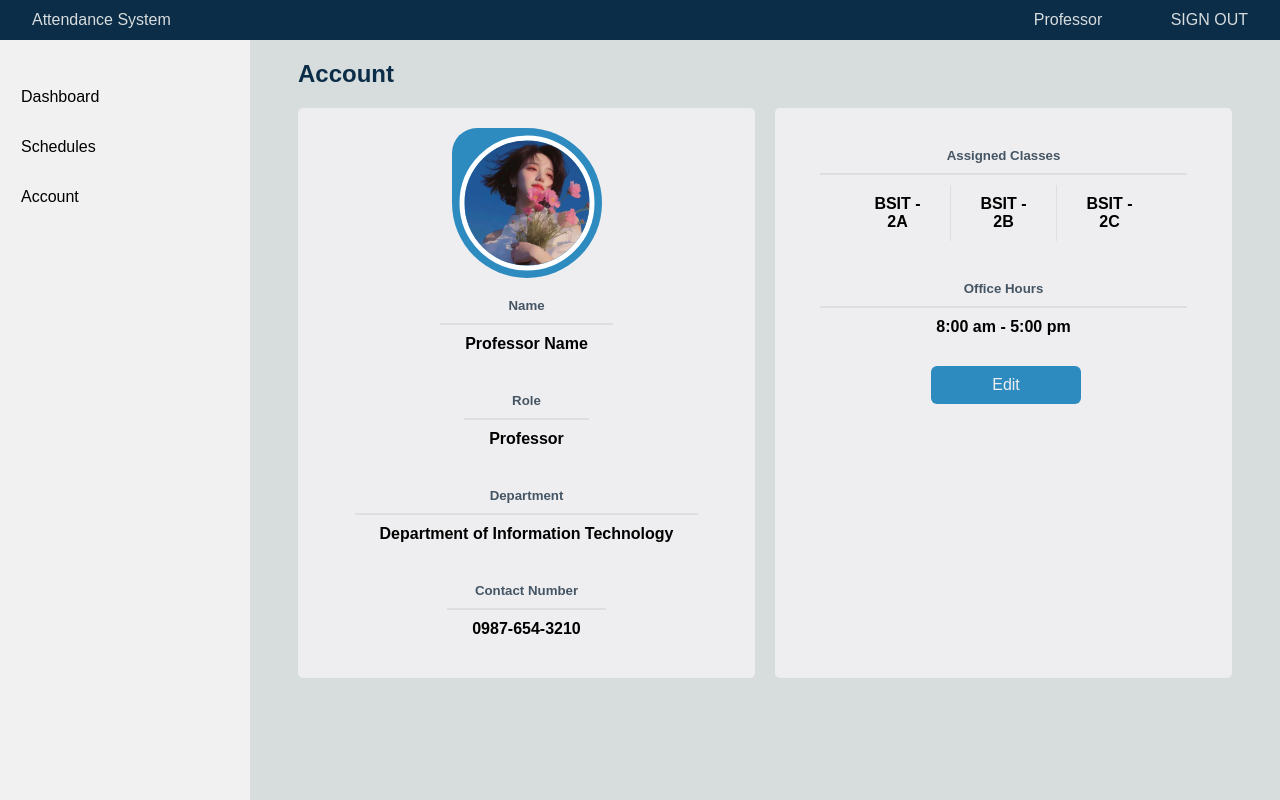
After one commit to GetALifehahaha/Attendance, a PHP site: page /teacher_account.html in a window 1280 px wide. The commit adds this page. Run offline with PHP 8.4, Linux system fonts and the light colour scheme.

Commit message:
added account_page, adjusted sidebar, todo: dashboard +  link pages

```diff
--- /dev/null
+++ b/project_fiels/teacher_account.html
@@ -0,0 +1,94 @@
+<!DOCTYPE html>
+<html lang="en">
+
+<head>
+    <meta charset="UTF-8">
+    <meta name="viewport" content="width=device-width, initial-scale=1.0">
+    <title>Attendance System</title>
+    <link rel="stylesheet" href="teacher_page.css">
+    <script defer src="teacher_schedule.js"></script>
+</head>
+
+<body>
+    <nav id="navbar">
+        <h3>Attendance System</h3>
+        <div>
+            <span class="professor-name">Professor</span>
+            <a href="#" id="signOut">SIGN OUT</a>
+        </div>
+    </nav>
+
+    <div class="main">
+        <aside class="sidebar">
+            <ul class="options">
+                <li>
+                    Dashboard
+                </li>
+                <li>
+                    <span>
+                        <a href="teacher_schedule.html">Schedules</a>
+                    </span>
+                </li>
+                <li>
+                    <a href="teacher_account.html">Account</a>
+                </li>
+            </ul>
+        </aside>
+
+        <main>
+            <div class="breadcrumbs">
+                <h2>Account</h2>
+            </div>
+
+            <div class="grid account">
+                <div class="container profile">
+                    <div class="profile_picture">
+                        <img src="Assets/Sample_Images/profile.jpg" alt="" id="picture">
+                    </div>
+                    <div class="info_frame">
+                        <h5>Name</h5>
+                        <h4>Professor Name</h4>
+                    </div>
+                    <div class="info_frame">
+                        <h5>Role</h5>
+                        <h4>Professor</h4>
+                    </div>
+                    <div class="info_frame">
+                        <h5>Department</h5>
+                        <h4>Department of Information Technology</h4>
+                    </div>
+                    <div class="info_frame">
+                        <h5>Contact Number</h5>
+                        <h4>0987-654-3210</h4>
+                    </div>
+                </div>
+
+                <div class="container">
+                    <div class="info_frame">
+                        <h5>Assigned Classes</h5>
+                        <div class="horizontal_info">
+                            <h4>BSIT - 2A</h4>
+                            <h4>BSIT - 2B</h4>
+                            <h4>BSIT - 2C</h4>
+                        </div>
+                    </div>
+                    <div class="info_frame">
+                        <h5>Office Hours</h5>
+                        <h4>8:00 am - 5:00 pm</h4>
+                    </div>
+                    <div class="info_frame">
+                        <Button>Edit</Button>
+                    </div>
+                </div>
+            </div>
+
+
+        </main>
+    </div>
+
+    <script>
+
+    </script>
+</body>
+
+</html>
--- a/project_fiels/teacher_page.css
+++ b/project_fiels/teacher_page.css
@@ -6,6 +6,7 @@
     --clr-accent: #2e8bc0;
     --clr-accent-transparent: #2e8bc042;
     --clr-text: #0c2d48;
+    --clr-subtext: #455564;
 }
 *{
     margin: 0; border: 0; padding: 0;
@@ -78,7 +79,7 @@ button{
 
 } */
 .main{
-    min-height: calc(100vh - 60px);
+    height: calc(100vh - 40px);
     background-color: var(--clr-background);
 
     display: grid;
@@ -91,6 +92,7 @@ button{
         cursor: default;
         background-color: #f1f1f1;
         width: 250px;
+        height: calc(100vh - 40px);
         padding: 2rem 1rem;
 
         display: flex;
@@ -107,6 +109,11 @@ button{
                 padding: 1rem 5px;
                 border-radius: 5px;
                 transition: .1s ease-in;
+
+                a{
+                    text-decoration: none;
+                    color: black;
+                }
             }
             li:hover{
                 background-color: #d1d1d1;
@@ -320,6 +327,54 @@ button{
     width: 6rem;
     transform: translateX(-5%);
 }
+.account{
+    grid-template-columns: repeat(auto-fit, minmax(300px, 1fr));
+    gap: 20px;
+
+    .container{
+        padding: 20px;
+    }
+}
+.profile{
+    display: flex;
+    flex-direction: column;
+    align-items: center;
+
+    .profile_picture{
+        position: relative;
+        width: 150px; height: 150px;
+        background-color: var(--clr-accent);
+        border-radius: 50px 100% 100% 100%;
+        padding:0;
+
+        #picture{
+            padding: 0;
+            position: absolute;
+            width: 90%;
+            height: 90%;
+            object-fit: cover;
+            border-radius: 100%;
+            left: 50%; top: 50%;
+            border: 5px solid var(--clr-white);
+            transform: translate(-50%, -50%);
+        }
+    }
+}
+.info_frame{
+    text-align: center;
+    h5{
+        color: var(--clr-subtext);
+        border-bottom: 2px solid var(--clr-outline);
+    }
+}
+.horizontal_info{
+    display: flex;
+    justify-content: center;
+
+    *:not(:first-child){
+        border-left: 1px solid var(--clr-outline);
+    }
+}
 
 .add_schedule.show{
     left: 50%;
--- a/project_fiels/teacher_schedule_section.html
+++ b/project_fiels/teacher_schedule_section.html
@@ -25,10 +25,10 @@
                     Dashboard
                 </li>
                 <li>
-                    Schedules
+                    <a href="teacher_schedule.html">Schedules</a>
                 </li>
                 <li>
-                    Account
+                    <a href="teacher_account.html">Account</a>
                 </li>
             </ul>
         </aside>
```
Also changed, not shown: project_fiels/teacher_schedule.html (+6 -2 lines), project_fiels/Assets/Sample_Images/profile.jpg (added).
